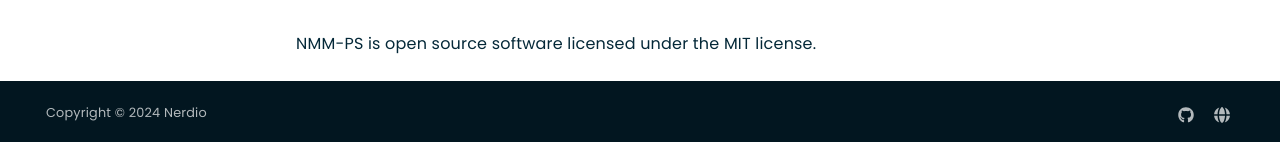
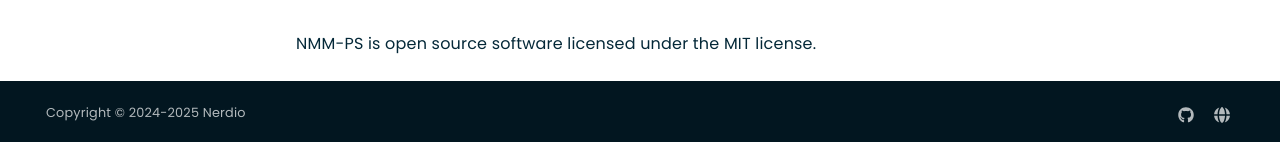
Before and after one commit to Get-Nerdio/NMM-PS, an MkDocs documentation site: the page built from Docs/index.md, in a window 1280 px wide and 900 px high, scrolled down 2016 px. Shown: the part 755-897 px from the top of the window. Built offline with MkDocs 1.6.1 and Material for MkDocs 9.7.7, drawn with Linux system fonts in a browser that asks for light colours; comment, search, counter and statistics services are not loaded.

Commit message:
Update copyright year to 2024-2025
🤖 Generated with [Claude Code](https://claude.com/claude-code)

Co-Authored-By: Claude Opus 4.5 <noreply@anthropic.com>

```diff
--- a/mkdocs.yml
+++ b/mkdocs.yml
@@ -7,7 +7,7 @@ repo_name: NMM-PS
 edit_uri: edit/main/Docs/
 docs_dir: Docs
 
-copyright: Copyright &copy; 2024 Nerdio
+copyright: Copyright &copy; 2024-2025 Nerdio
 
 theme:
   name: material
```
